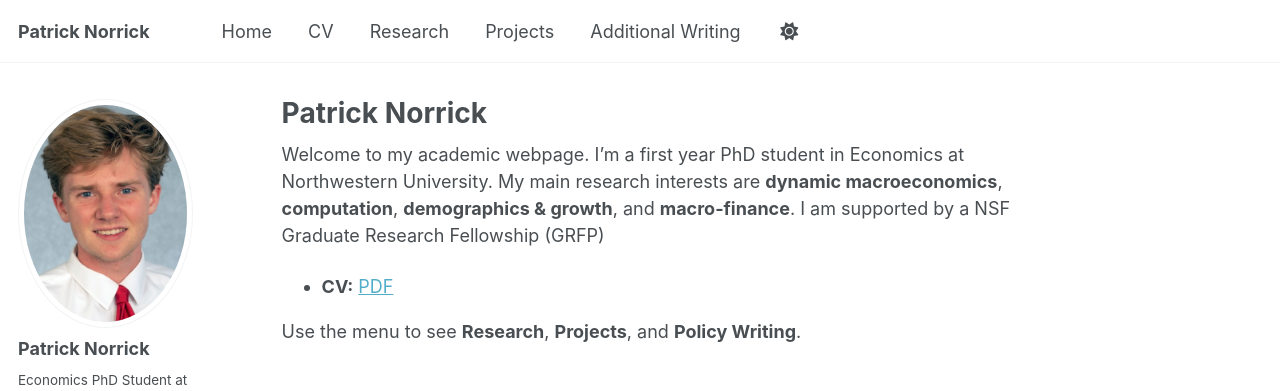
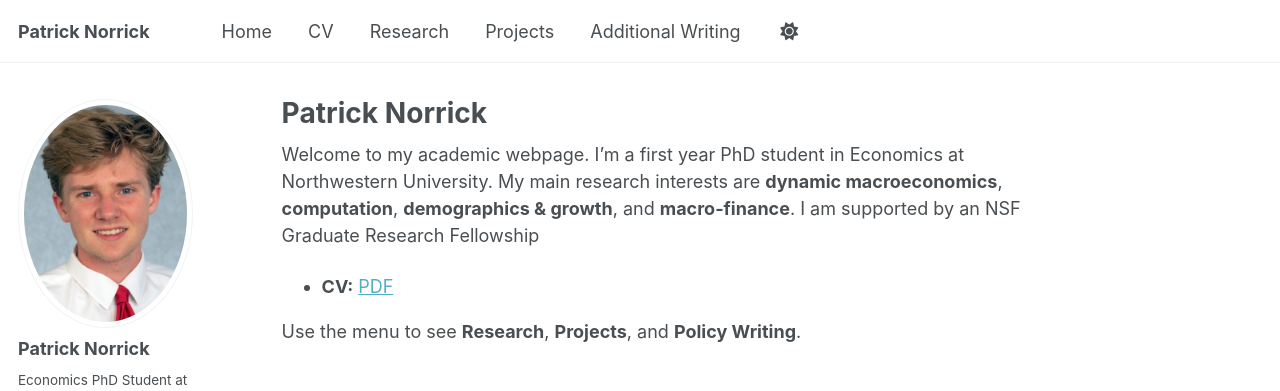
Before and after one commit to pcnorrick1/pcnorrick1.github.io, a Jekyll site: the page built from _pages/about.md, in a window 1280 px wide. Shown: the top 391 px of the page. Built offline with Jekyll 4.4.1, drawn with Linux system fonts in a browser that asks for light colours; a script that is not in the unit is left out.

```diff
--- a/_pages/about.md
+++ b/_pages/about.md
@@ -5,7 +5,7 @@ permalink: /            # THIS makes it the homepage
 author_profile: true    # shows the left sidebar card
 ---
 
-Welcome to my academic webpage. I’m a first year PhD student in Economics at Northwestern University. My main research interests are **dynamic macroeconomics**, **computation**, **demographics & growth**, and **macro-finance**. I am supported by a NSF Graduate Research Fellowship (GRFP)
+Welcome to my academic webpage. I’m a first year PhD student in Economics at Northwestern University. My main research interests are **dynamic macroeconomics**, **computation**, **demographics & growth**, and **macro-finance**. I am supported by an NSF Graduate Research Fellowship
 
 - **CV:** <a href="/assets/CV.pdf">PDF</a>
 
```
Also changed, not shown: _pages/research.md (+1 -1 lines).
